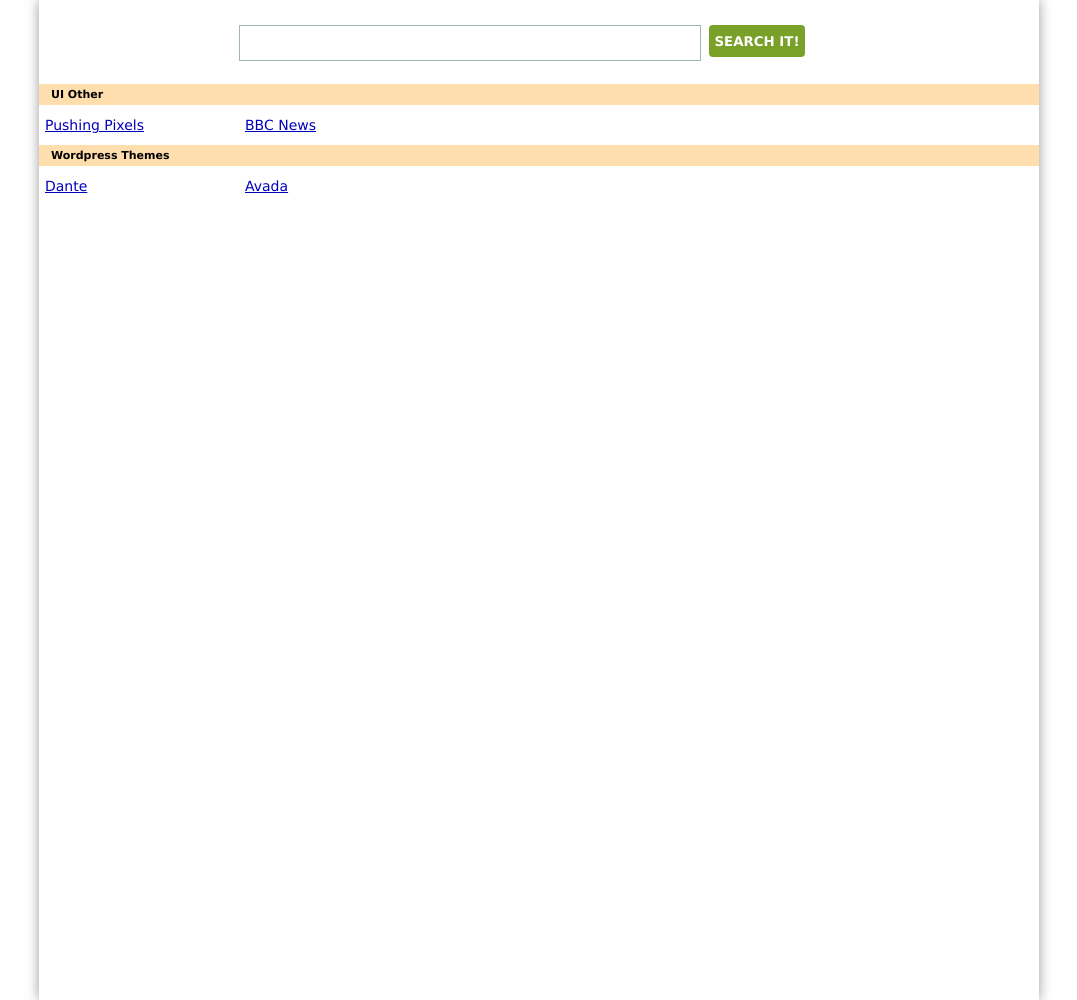
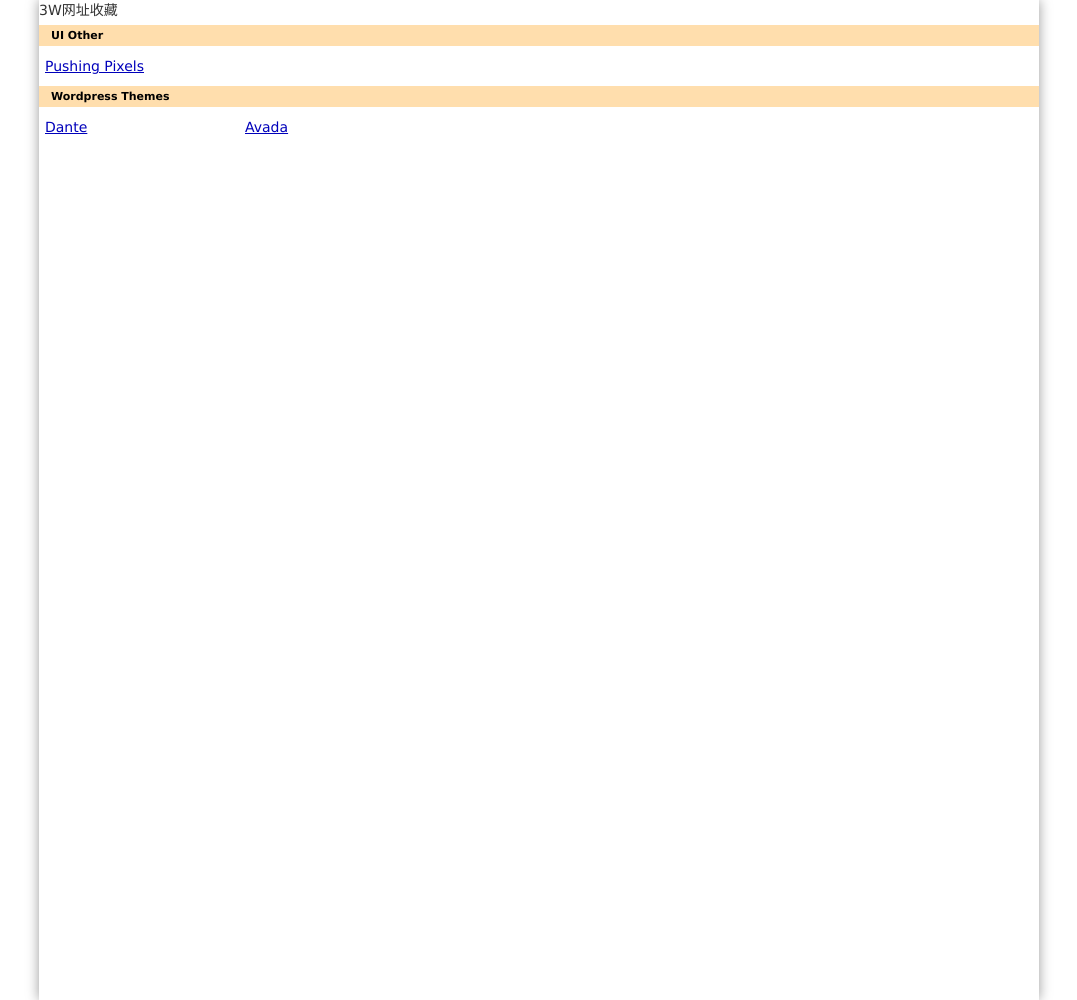
Before and after one commit to alex3w/alex3w.github.io, a plain HTML site: page index.html in a window 1280 px wide. Shown: the whole page, without its empty margins (101-1178 px from the left). Drawn offline with Linux system fonts and the light colour scheme.

Commit message:
Update index.html

```diff
--- a/index.html
+++ b/index.html
@@ -2,33 +2,19 @@
 <html>
     <head>
         <meta charset="utf-8">
-        <meta http-equiv="X-UA-Compatible" content="IE=edge,chrome=1">
+        <meta http-equiv="X-UA-Compatible" content="IE=edge">
         <title>3W网址收藏</title>
-		    <meta name="Keywords" content="网址收藏,网址导航,软件工程师网址导航"/>
-		    <meta name="description" content="私人网址导航">
+	<meta name="Keywords" content="网址收藏,网址导航,软件工程师网址导航"/>
+	<meta name="description" content="私人网址导航">
         <link rel="stylesheet" href="index.css">
     </head>
 
     <body>
-        <div id="searcharea">
-            <div style="height:25px;"></div>
-            <div class="searchareawraper">
-            <form action="http://www.webcrawler.com/search/web" data-icl-coi="417" data-icl-cop="topnav" id="topSearchForm" method="get">
-            <input name="fcoid" type="hidden" value="417" /><input name="fcop" type="hidden" value="topnav" /><input name="fpid" type="hidden" value="27" />
-
-                <input class="searchBoxTextInput" id="topSearchTextBox" maxlength="106" name="q" type="text" value="" />
-                <input class="searchBoxLocationInput" data-core-value="" id="topSearchLocationTextBox" maxlength="106" name="ql" style="display: none;"
-                type="text" value="" /><input id="ss" name="ss" type="hidden" value="t" />
-                <input  type="submit" value="SEARCH IT!"  alt="Search" class="searchBoxButtonInput"/>
-
-            </form>
-            </div>
-        </div>
+        <div id="header">3W网址收藏</div>
 
         <div class="category">
             <span class="title">UI Other</span>
             <div class="item" ><a href="http://www.pushing-pixels.org/" target="_blank" >Pushing Pixels</a>  </div>
-            <div class="item" ><a href="http://www.bbc.com/news" target="_blank" >BBC News</a>  </div>
         </div>
         <div class="category">
             <span class="title">Wordpress Themes</span>
```
